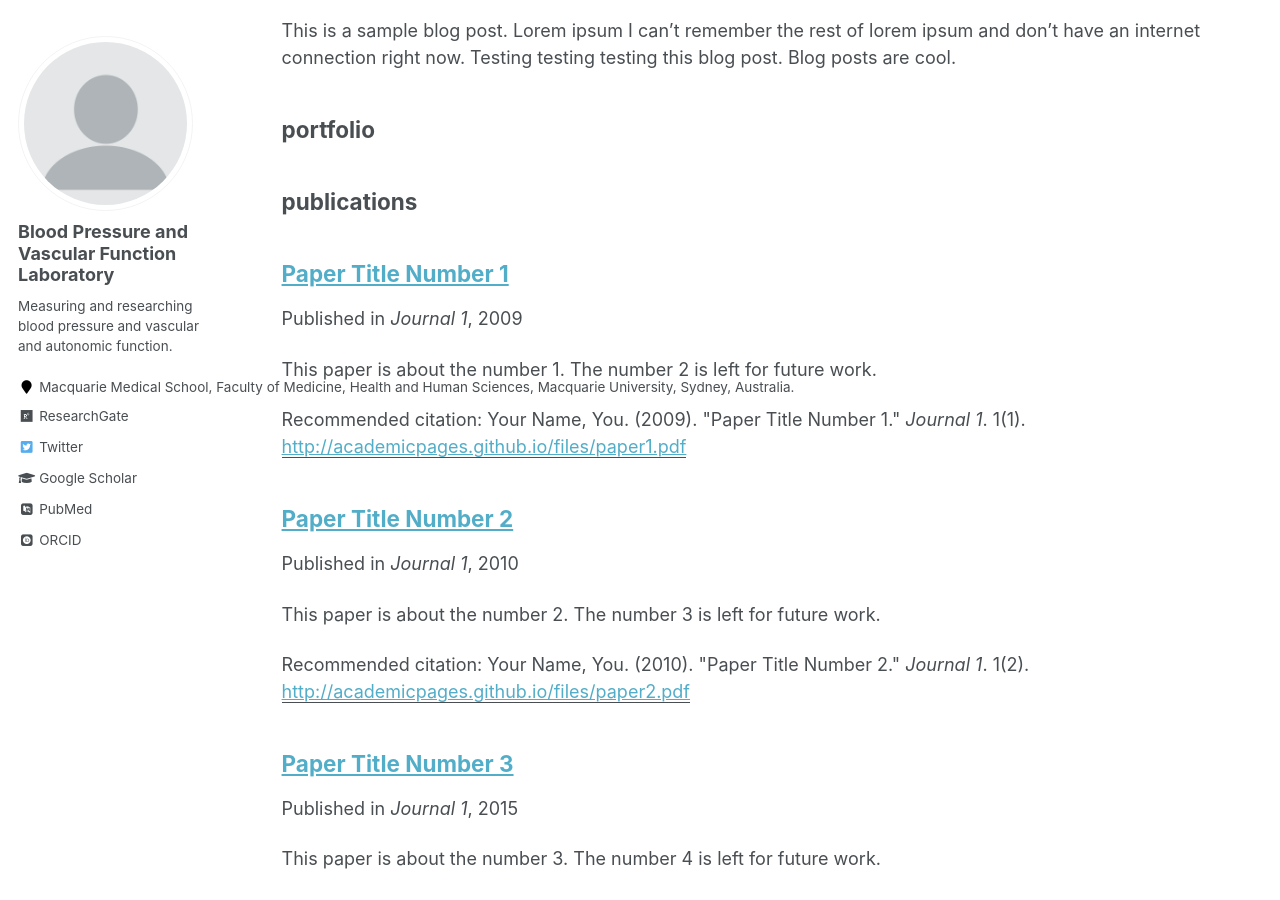
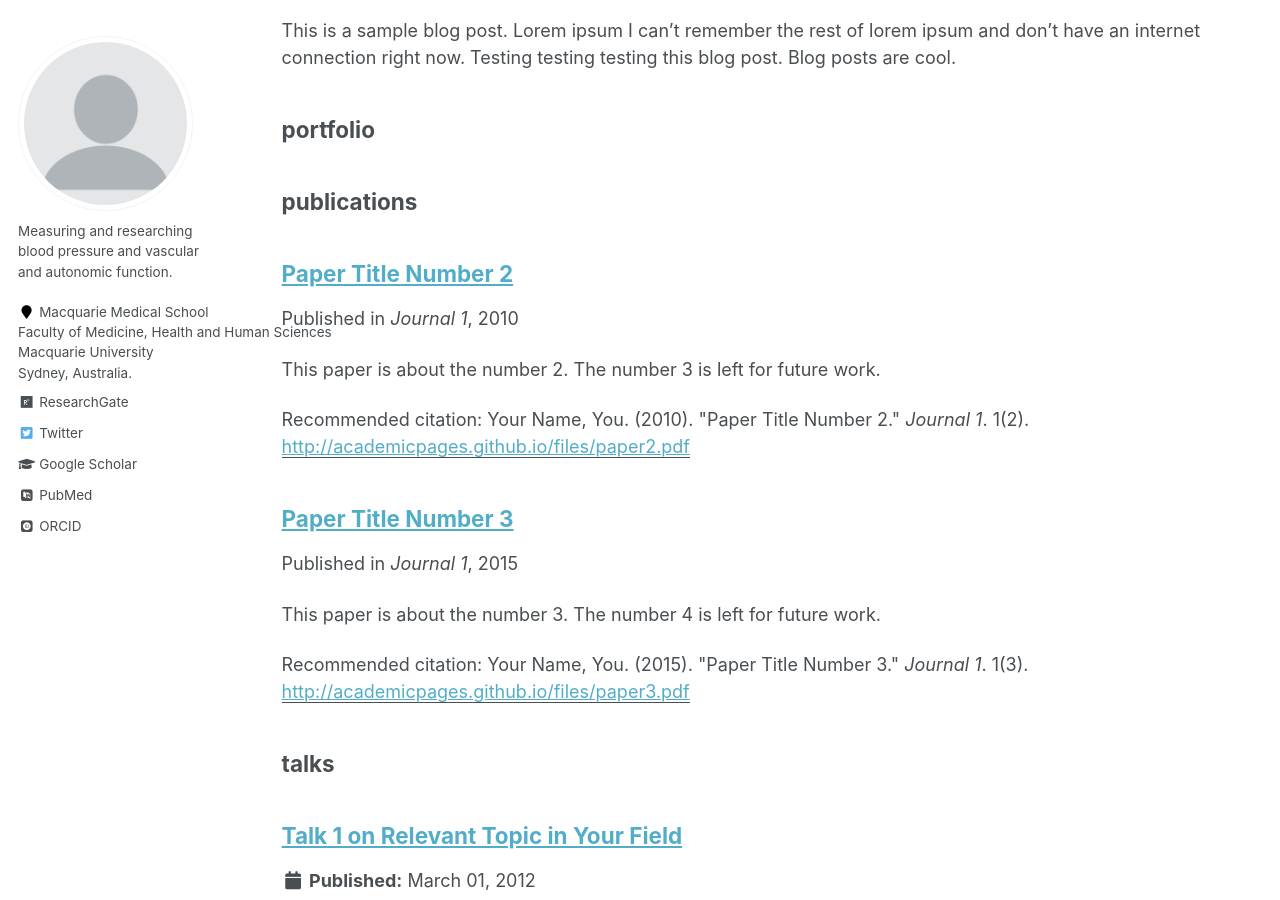
Before and after one commit to bpaflab/bpaflab.github.io, a Jekyll site: the page built from _pages/sitemap.md, in a window 1280 px wide and 900 px high, scrolled down 2868 px. Built offline with Jekyll 4.4.1, drawn with Linux system fonts in a browser that asks for light colours; some web fonts are replaced; a file with an impossible date is left out; some of the changed text lies outside the part shown.

```diff
--- a/_config.yml
+++ b/_config.yml
@@ -80,10 +80,10 @@ analytics:
 
 # Site Author
 author:
-  name             : "Blood Pressure and Vascular Function Laboratory"
+  name             :
   avatar           : "profile.png"
   bio              : "Measuring and researching blood pressure and vascular and autonomic function."
-  location         : "Macquarie Medical School, Faculty of Medicine, Health and Human Sciences, Macquarie University, Sydney, Australia."
+  location         : "Macquarie Medical School<br>Faculty of Medicine, Health and Human Sciences<br>Macquarie University<br>Sydney, Australia."
   employer         :
   pubmed           : "https://pubmed.ncbi.nlm.nih.gov/?term=Butlin+M&cauthor_id=29587990"
   googlescholar    : "http://yourfullgooglescholarurl.com"
--- a/_pages/portfolio.html
+++ b/_pages/team.html
@@ -1,13 +1,13 @@
 ---
 layout: archive
-title: "Portfolio"
-permalink: /portfolio/
+title: "Team"
+permalink: /team/
 author_profile: true
 ---
 
 {% include base_path %}
 
 
-{% for post in site.portfolio %}
+{% for post in site.team %}
   {% include archive-single.html %}
 {% endfor %}
--- a/_publications/2009-10-01-paper-title-number-1.md
+++ b/_publications/2009-10-01-paper-title-number-1.md
@@ -1,15 +1,10 @@
 ---
-title: "Paper Title Number 1"
+title: "Dr Mark Butlin"
 collection: publications
-permalink: /publication/2009-10-01-paper-title-number-1
-excerpt: 'This paper is about the number 1. The number 2 is left for future work.'
-date: 2009-10-01
-venue: 'Journal 1'
-paperurl: 'http://academicpages.github.io/files/paper1.pdf'
-citation: 'Your Name, You. (2009). &quot;Paper Title Number 1.&quot; <i>Journal 1</i>. 1(1).'
+permalink: https://researchers.mq.edu.au/en/persons/mark-butlin/publications/
+excerpt: ''
+date:
+venue: ''
+paperurl: 'https://researchers.mq.edu.au/en/persons/mark-butlin/publications/'
+citation: ''
 ---
-This paper is about the number 1. The number 2 is left for future work.
-
-[Download paper here](http://academicpages.github.io/files/paper1.pdf)
-
-Recommended citation: Your Name, You. (2009). "Paper Title Number 1." <i>Journal 1</i>. 1(1).
```
Also changed, not shown: _pages/about.md (+1 -1 lines).
